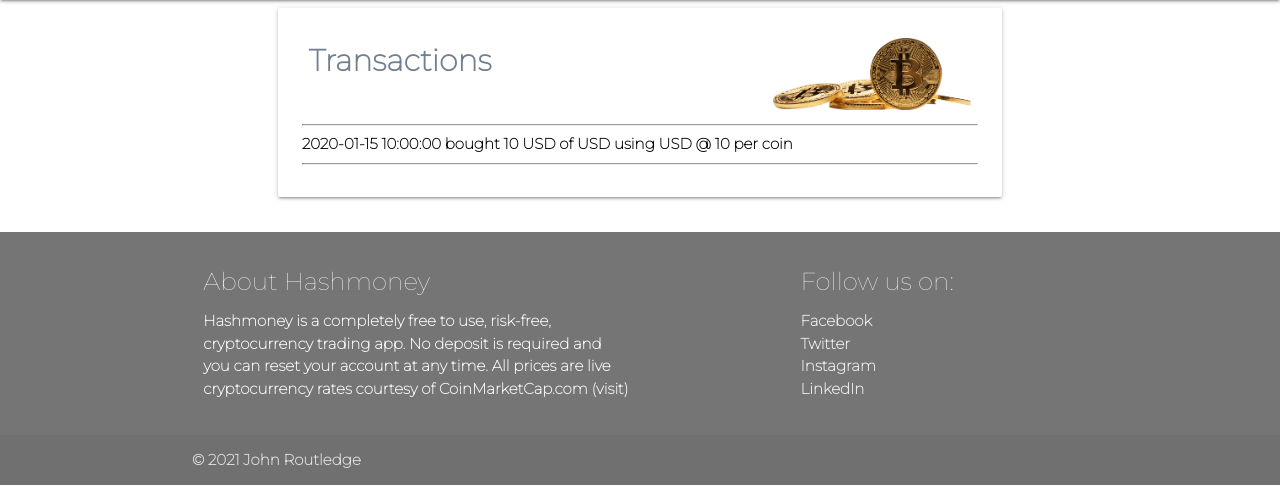
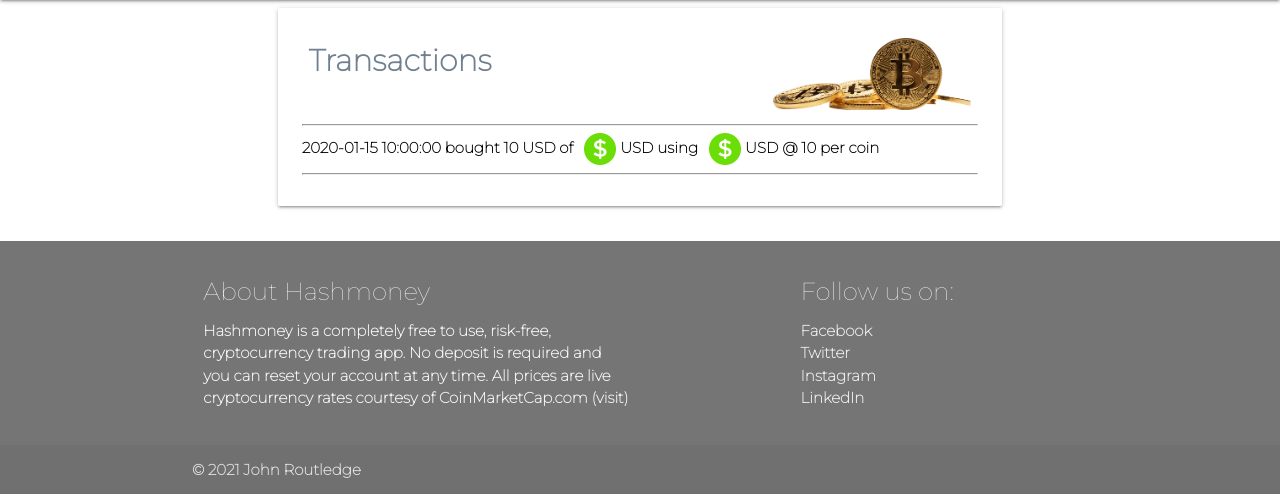
Before and after one commit to johnroutledge/milestone-project-3, a Flask app: page /transactions/ in a window 1280 px wide. Shown: the part 64-558 px from the top of the page. Run offline with Flask 2, Linux system fonts and the light colour scheme; the visitor is signed in with stand-in values (Sample User, id 1); a database or web service that is not in the repository returns one stand-in record (values such as "Sample title"); some libraries are stand-ins or nearby versions.

Commit message:
update README.md and add styling to transactions.html

```diff
--- a/static/css/style.css
+++ b/static/css/style.css
@@ -81,9 +81,7 @@ body {
 }
 
 .btn-small {
-    /* float: right; */
-    /* right: 0; */
-    text-align: right;
+    float: right;
 }
 
 .card .card-title {
@@ -98,6 +96,10 @@ body {
 .update-warning {
     color: red;
     font-size: small;
+    line-height: 150%;
+}
+
+.increase-line-height {
     line-height: 150%;
 }
 
--- a/templates/currencies.html
+++ b/templates/currencies.html
@@ -8,6 +8,7 @@
                     <div class="clearfix header">
                         Latest Prices<img src="../static/images/crypto_coins_bw_min.png">
                     </div>
+                    <p>Click on any cryptocurrency for more information</p>
                     <hr>
                     <ul class="collapsible">
                     <!--iterate through list of currencies listed in db to find price information in coin array-->
--- a/templates/edit_settings.html
+++ b/templates/edit_settings.html
@@ -58,8 +58,8 @@
                             </label>
                         </div><br>
                         <div id="edit-settings-buttons">
-                            <a href="{{ url_for('settings') }}" class="waves-effect waves-light btn-small pink lighten-2 left crypto-icon">Cancel  <i class="fas fa-times"></i></a>
-                            <button type="submit" class="waves-effect waves-light btn-small pink lighten-2 crypto-icon">
+                            <a href="{{ url_for('settings') }}" class="waves-effect waves-light btn-small pink lighten-2 left">Cancel  <i class="fas fa-times"></i></a>
+                            <button type="submit" class="waves-effect waves-light btn-small pink lighten-2">
                                 Save  <i class="fas fa-check"></i>
                             </button>
                         </div>
--- a/templates/index.html
+++ b/templates/index.html
@@ -9,7 +9,7 @@
         <div class="col s12 m12">
             <div class="card-image large white">
                 <div class="card-content black-text headline-text">
-                    <p class="headline-box">Trade Crypto.  Risk free.</p>
+                    <p class="headline-box">Trade Crypto. Risk free.</p>
                 </div>
             </div>
         </div>
--- a/templates/portfolio.html
+++ b/templates/portfolio.html
@@ -6,7 +6,7 @@
             <div class="card white">
                 <div class="card-content">
                     <div class="clearfix header">
-                        Portfolio<img src="../static/images/crypto_coins_bw_min.png">
+                        Portfolio<img src="../static/images/bitcoins_bw.png">
                     </div>
                     <hr>
                     <h6 class="crypto-prices box-heading">
@@ -34,7 +34,7 @@
                                             {{ currency.currency_symbol }})
                                         {% endif %}
                                     {% endfor %}
-                                    <a href="{{ url_for('trade', ticker = currency.currency_symbol) }}" class="waves-effect waves-light btn-small pink lighten-2" id="right-align" {{ currency.currency_symbol }}">Trade</a><br>
+                                    <a href="{{ url_for('trade', ticker = currency.currency_symbol) }}" class="waves-effect waves-light btn-small teal lighten-1" id="right-align" {{ currency.currency_symbol }}">Trade</a><br>
                                     <hr>
                                 </div>
                             {% endif %}
--- a/templates/settings.html
+++ b/templates/settings.html
@@ -9,9 +9,9 @@
                         Settings<img src="../static/images/crypto_coins_bw_min.png">
                     </div><hr>
                     <h6 class="crypto-prices">
-                        First name: {{ userSettings.first_name }}<br>
-                        Last name: {{ userSettings.last_name }}<br>
-                        Display currency: {{ userSettings.display_currency.upper() }}<br>
+                        <p class="increase-line-height">First name: {{ userSettings.first_name }}</p>
+                        <p class="increase-line-height">Last name: {{ userSettings.last_name }}</p>
+                        <p class="increase-line-height">Display currency: {{ userSettings.display_currency.upper() }}</p>
                         <a href="{{ url_for('edit_settings') }}" class="waves-effect waves-light btn-small pink lighten-2">Edit</a><br>
                     </h6>
                 </div>
--- a/templates/transactions.html
+++ b/templates/transactions.html
@@ -13,8 +13,10 @@
                     {% for transaction in transactions %}
                         <div class="crypto-prices">
                             {{ transaction.time_stamp }}
-                            bought {{ transaction.sold_amount }} USD of {{ transaction.currency_bought.upper() }}
-                            using {{ transaction.currency_sold.upper() }}
+                            bought {{ transaction.sold_amount }} USD of &nbsp <img class="crypto-icon" src="../static/images/crypto-icons/{{ transaction.currency_bought.lower() }}.png" alt="Profile image for {{ transaction.currency_bought }}">
+                            {{ transaction.currency_bought.upper() }}
+                            using &nbsp <img class="crypto-icon" src="../static/images/crypto-icons/{{ transaction.currency_sold.lower() }}.png" alt="Profile image for {{ transaction.currency_sold }}">
+                            {{ transaction.currency_sold.upper() }}
                             @ {{ transaction.bought_price }} per coin
                         </div><hr>
                     {% endfor %}
```
Also changed, not shown: README.md, static/images/bitcoins_bw.png (added), static/images/readme/hashmoney.png (added).
